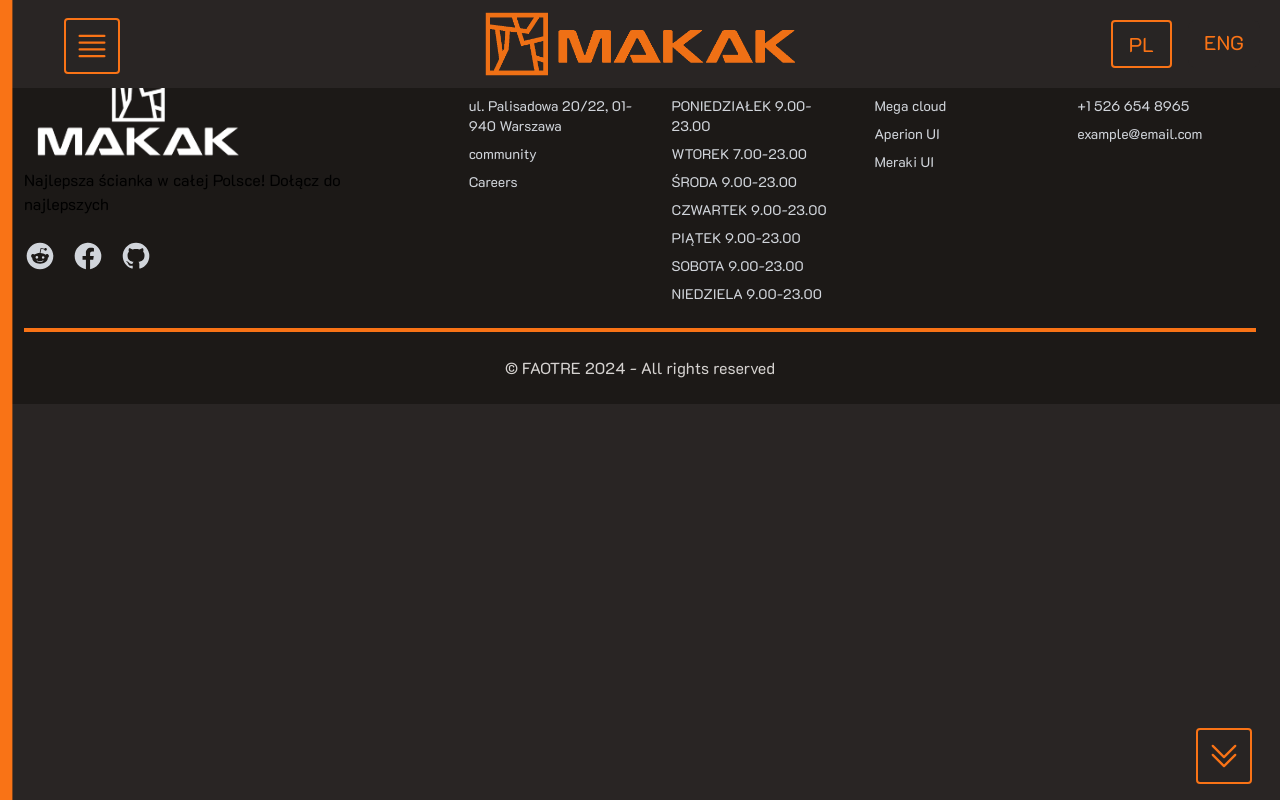
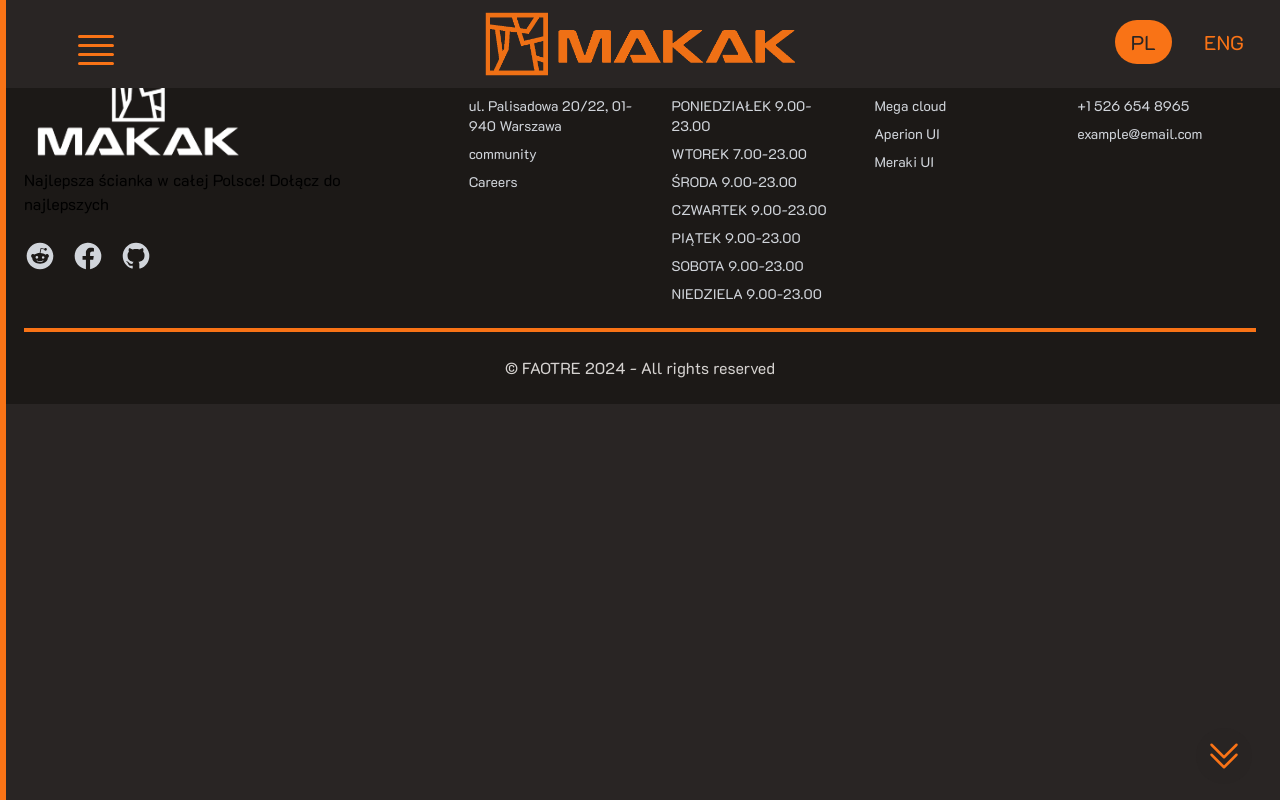
Before and after one commit to frankot/mak-sanity-shadcn, a Next.js app: page /cennik in a window 1280 px wide. Built offline with nearby package versions, Linux system fonts and the light colour scheme.

Commit message:
decent landing desk

```diff
--- a/app/layout.tsx
+++ b/app/layout.tsx
@@ -8,6 +8,7 @@ import Partners from "@/components/partners";
 import Nav2 from "@/components/navbar2";
 import SmoothScrolling from "@/components/SmoothScrolling";
 import { K2D } from 'next/font/google'
+import Navbara from "@/components/test";
 const inter = Inter({ subsets: ["latin"] });
 const k2d = K2D({
   weight: ['400','700', '600'],
@@ -27,7 +28,7 @@ export default function RootLayout({
   return (
     <html lang="en">
       <body className={k2d.className + " bg-stone-800 scroll-smooth"}>
-        <Nav2 />
+        <Nav2/>
         {children}
 
         <Footer />
--- a/app/page.tsx
+++ b/app/page.tsx
@@ -28,18 +28,21 @@ export default function Home() {
 
         {" "}
         <Ab />
+        <hr  className="h-1 bg-orange-400 mt-32 mb-20 mx-20"/>
+
         <NewsFeatured2 />
 
 
-      {/* <hr  className="h-1 bg-orange-400 mt-16 mb-20 mx-20"/> */}
 
       {/* <LineBreak /> */}
       {/* <About /> */}
       <CarouselMobile photos={PHOTOS_SLIDES} />
       <CarouselDesktop photos={PHOTOS_SLIDES} />
       {/* <hr className="h-2   w-screen bg-orange-500  mb-6" /> */}
+      <hr  className="h-1 bg-orange-400 m-20"/>
 
       <Contact />
+      <hr  className="h-1 bg-orange-400 m-20 my-16"/>
 
       <Partners />
     </div>
--- a/components/NewsFeatured2.tsx
+++ b/components/NewsFeatured2.tsx
@@ -23,15 +23,15 @@ async function getData() {
 export default async function NewsFeatured2() {
   const news: newsCard[] = await getData();
   return (
-    <div className="px-6  sm:px-10 md:px-24 mt-20 mx-auto overflow-x-hidden relative pt-20">
+    <div className="px-6  sm:px-10 md:px-24 lg:mx-8 mt-20 mx-auto overflow-x-hidden relative pt-20">
       {/* <h1 className="text-4xl mx-72 pb-3 my-20 border-b-8 border-orange-400 font-bold tracking-tight  sm:text-6xl">
         Aktualności
       </h1> */}
       {/* <Title title="Aktualności" /> */}
       <div className="mx-auto max-w-7xl px-6 lg:px-0 mb-10">
-        <div className="mx-auto grid max-w-2xl grid-cols-1 gap-x-8 gap-y-16 sm:gap-y-20 lg:mx-0 lg:max-w-none lg:grid-cols-2">
-          <div className="lg:ml-auto lg:pl-4 lg:pt-12">
-            <div className="lg:max-w-lg relative">
+        <div className="hidden  mx-auto lg:grid  sm:gap-y-20 lg:mx-0 lg:max-w-none md:grid-cols-2">
+          <div className="lg:ml-auto pl-6  lg:pt-12">
+            <div className="lg:max-w-[33rem] relative">
               <h2 className="text-base font-semibold leading-7 text-orange-500">
                 3 Marzec 2024 15:45
               </h2>
@@ -57,7 +57,7 @@ export default async function NewsFeatured2() {
                 <PortableText value={news[0].content} />{" "}
               </dl>
               <Link href={`/news/${news[0].currentSlug}`}>
-                <button className="lg:absolute  -bottom-24 w-full   right-5 inline-flex items-center rounded-full hover:bg-orange-500 bg-orange-400 px-3 py-2 text-xs lg:text-lg  duration-300 font-medium text-white ">
+                <button className="lg:absolute  -bottom-24    right-5 inline-flex items-center rounded-full hover:bg-orange-500 bg-orange-400 px-3 py-2 text-xs lg:text-lg  duration-300 font-medium text-white ">
                   {" "}
                Czytaj Dalej
                   <svg
@@ -155,3 +155,4 @@ export default async function NewsFeatured2() {
     </div>
   );
 }
+``
--- a/components/contact.tsx
+++ b/components/contact.tsx
@@ -122,7 +122,7 @@ export default function Contact() {
             </div>
           </div>
         </div>
-        <div className="rounded-xl flex m-10 lg:m-0 lg:mr-10 relative">
+        <div className="rounded-xl flex m-5 lg:m-0 lg:mr-10 relative">
           {" "}
           <iframe
             src="https://www.google.com/maps/embed?pb=!1m18!1m12!1m3!1d2440.0388414660847!2d20.903975876884143!3d52.29714947200356!2m3!1f0!2f0!3f0!3m2!1i1024!2i768!4f13.1!3m3!1m2!1s0x471eca1c891bf83f%3A0x30bc9294aae1478a!2sArena%20Wspinaczkowa%20Makak!5e0!3m2!1sen!2spl!4v1711355395276!5m2!1sen!2spl"
@@ -131,7 +131,7 @@ export default function Contact() {
             allowfullscreen=""
             loading="lazy"
             referrerpolicy="no-referrer-when-downgrade"
-            className=" h-[25rem] lg:h-[32rem] m-5 my-auto rounded-xl "
+            className=" h-[25rem] lg:h-[32rem] md:m-5 my-auto rounded-xl "
           ></iframe>
         </div>
       </div>{" "}
--- a/components/navbar2.tsx
+++ b/components/navbar2.tsx
@@ -21,26 +21,32 @@ const subItems = [
 export default function Nav2() {
   const [isOpen, setIsOpen] = useState(false);
   const [isInne, setIsInne] = useState(false);
+  const [prevScrollPos, setPrevScrollPos] = useState(0);
+  const [visible, setVisible] = useState(true);
   const [isScrolled, setIsScrolled] = useState(false);
 
   useEffect(() => {
     const handleScroll = () => {
-      const threshold = 400;
+      const threshold = 150;
       const scrolled = window.scrollY;
-      if (scrolled > threshold) {
-        setIsScrolled(true);
-      } else {
-        setIsScrolled(false);
-      }
+      // Check if scrolled past landing page threshold
+      setIsScrolled(scrolled > threshold);
+
+      // Show/hide navbar based on scroll direction
+      const scrolledUp = scrolled < prevScrollPos || scrolled < 300;
+      setVisible(scrolledUp);
+      setPrevScrollPos(scrolled);
+      console.log("scrolled: "+scrolled);
+      console.log("[prevScrollPos]: "+prevScrollPos);
+
+
     };
 
     window.addEventListener("scroll", handleScroll);
-
-    // Cleanup function to remove the event listener when component unmounts
     return () => {
       window.removeEventListener("scroll", handleScroll);
     };
-  }, []); //
+  }, [prevScrollPos]);
 
   const isMain = usePathname() === "/";
 
@@ -75,15 +81,11 @@ export default function Nav2() {
 
   return (
     <>
-      <div
-        className={`${
-          isMain ? "fixed" : " absolute"
-        } z-30  flex w-full items-center `}
-      >
+      <div className={`fixed z-30  flex w-full items-center `}>
         <button
-          className={`${
-            isOpen && "hidden "
-          }   left-5 mt-[100px] lg:mt-[90px] ml-0 absolute -top-[4.5rem] lg:left-14 z-40 `}
+          className={`${isOpen && "hidden "}  ${
+            visible ? "translate-y-0" : "-translate-y-32"
+          } duration-1000 left-5 mt-[100px] lg:mt-[90px] ml-0 absolute -top-[4.5rem] lg:left-14 z-40 `}
           onClick={toggleMenu}
         >
           {" "}
@@ -95,7 +97,7 @@ export default function Nav2() {
             stroke="currentColor"
             viewBox="0 0 24 24"
             xmlns="http://www.w3.org/2000/svg"
-            className="h-14  ml-2 text-orange-500 bg-stone-800 rounded  border-orange-500 border-2 p-2 bg-opacity-95 "
+            className="h-16 p-2  ml-2 text-orange-500  rounded-full  bg-opacity-95 hover:bg-orange-500 hover:text-stone-800 duration-300 "
           >
             <path
               d="M3.75 5.25h16.5m-16.5 4.5h16.5m-16.5 4.5h16.5m-16.5 4.5h16.5"
@@ -119,7 +121,7 @@ export default function Nav2() {
             stroke="currentColor"
             viewBox="0 0 24 24"
             xmlns="http://www.w3.org/2000/svg"
-            className="h-14 text-orange-500 bg-stone-800 border-orange-500 border-2 rounded  p-2 bg-opacity-40 "
+            className="h-14 text-orange-500 bg-stone-800 rounded-full p-2 bg-opacity-40 hover:bg-orange-500 hover:text-stone-800 duration-300 "
           >
             <path
               d="m4.5 5.25 7.5 7.5 7.5-7.5m-15 6 7.5 7.5 7.5-7.5"
@@ -138,8 +140,8 @@ export default function Nav2() {
             ) : (
               "bg-stone-800 "
             )
-          }  ${
-            isScrolled && " bg-stone-900 bg-opacity-95"
+          }  ${isScrolled && " bg-stone-900 bg-opacity-95"}  ${
+            visible ? "translate-y-0" : "-translate-y-full"
           }
           absolute transition-all ease-in-out  duration-700  top-0 z-30 justify-center py-3  flex w-full`}
         >
@@ -148,19 +150,27 @@ export default function Nav2() {
             src="/logo-makak-horO5.png"
             height={1000}
             width={1000}
-            className={`${isOpen && "opacity-0 "} duration-500 h-14 mt-6 ml-8 md:m-0 md:h-16   w-auto`}
+            className={`${
+              isOpen && "opacity-0 "
+            } duration-500 h-14 mt-6 ml-8 md:m-0 md:h-16   w-auto`}
             alt=" Horizontal orange Makak Logo"
           />
         </div>
-        <div className="absolute flex right-5 top-5 text-xl z-40 text-orange-500">
-          <div className="bg-stone-800 px-4 py-2 rounded border-orange-500 border-2 bg-opacity-95">
-            <span>PL</span>
-          </div>
-          <div className="bg-stone-800 px-4 py-2 rounded-lg ml-4">
-            <span>ENG</span>
-          </div>
+      </div>
+
+      <div
+        className={`${
+          visible ? "translate-y-0 " : "-translate-y-96 "
+        } fixed flex right-5 top-5 text-xl duration-500 z-40 text-orange-500`}
+      >
+        <div className="px-4 py-2 rounded-full bg-orange-500 text-stone-800 duration-300">
+          <span>PL</span>
+        </div>
+        <div className="rounded-full px-4 py-2 ml-4 hover:bg-orange-500 hover:text-stone-800 duration-300">
+          <span>ENG</span>
         </div>
       </div>
+
       <div
         ref={menuRef}
         className={`${
@@ -172,7 +182,7 @@ export default function Nav2() {
                         h-screen w-[75vw] lg:w-[33vw]  bg-orange-500  px-10 py-4 transition-all relative duration-500 flex flex-col justify-between ease-out ${
                           isOpen
                             ? "translate-x-0 "
-                            : "-translate-x-[73vw] lg:-translate-x-[32vw] "
+                            : "-translate-x-[73vw] lg:-translate-x-[32.5vw] "
                         }`}
         >
           <ul className="flex flex-col gap-y-2 text-black tracking-tighter capitalize font-semibold py-16 pr-5 text-2xl">
--- /dev/null
+++ b/components/test.tsx
@@ -0,0 +1,32 @@
+'use client'
+import { useState, useEffect } from 'react';
+
+const Navbara = () => {
+  const [prevScrollPos, setPrevScrollPos] = useState(0);
+  const [visible, setVisible] = useState(true);
+
+  useEffect(() => {
+    const handleScroll = () => {
+      const currentScrollPos = window.pageYOffset;
+      const visible = currentScrollPos < prevScrollPos || currentScrollPos < 10;
+      setVisible(visible);
+      setPrevScrollPos(currentScrollPos);
+    };
+
+    window.addEventListener('scroll', handleScroll);
+    return () => window.removeEventListener('scroll', handleScroll);
+  }, [prevScrollPos]);
+
+  return (
+    <nav className={`fixed top-0 left-0 w-full bg-gray-900 py-4 transition-transform z-30 duration-300 ${visible ? 'translate-y-0' : '-translate-y-full'}`}>
+      <ul className="flex justify-center">
+        <li><a href="#" className="text-white px-4 py-2">Home</a></li>
+        <li><a href="#" className="text-white px-4 py-2">About</a></li>
+        <li><a href="#" className="text-white px-4 py-2">Services</a></li>
+        <li><a href="#" className="text-white px-4 py-2">Contact</a></li>
+      </ul>
+    </nav>
+  );
+};
+
+export default Navbara;
```
